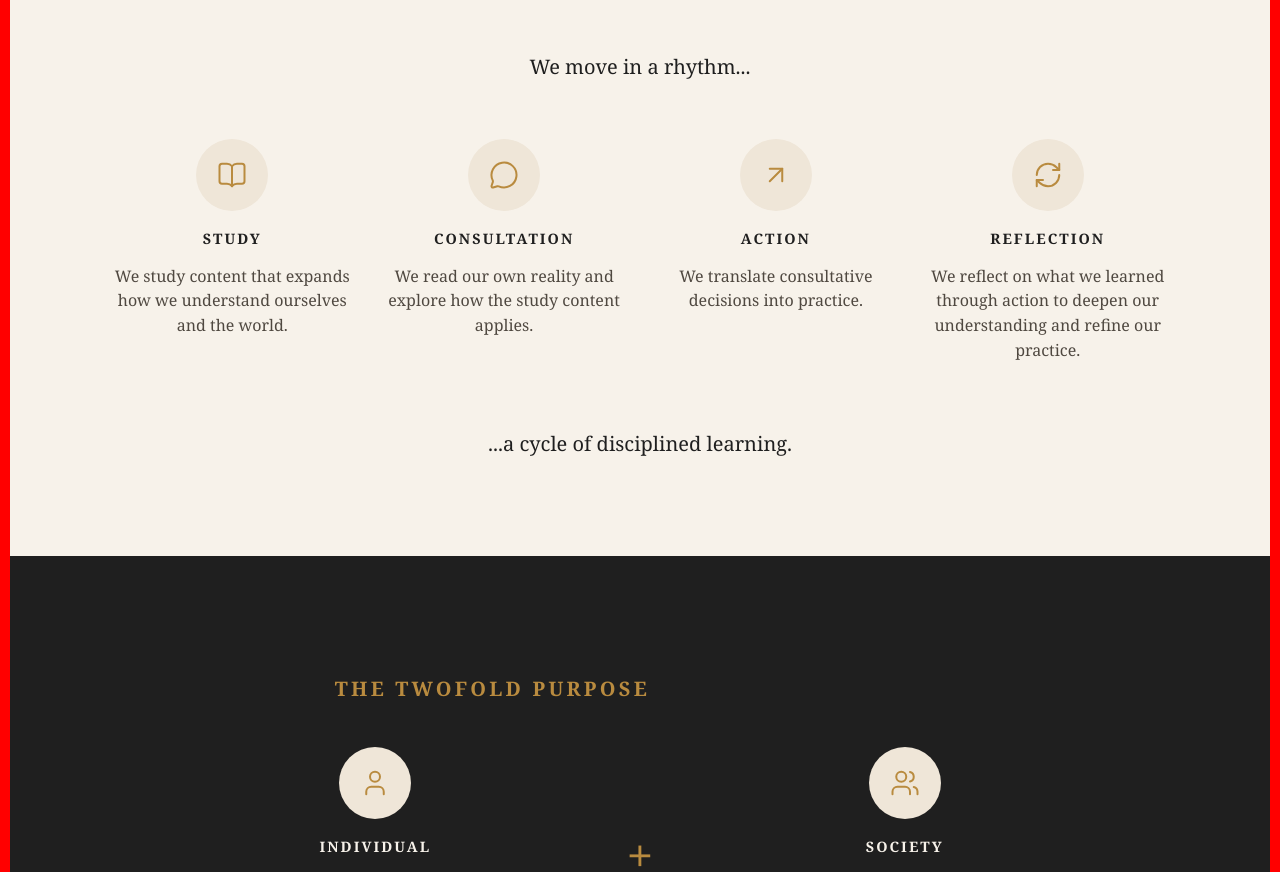
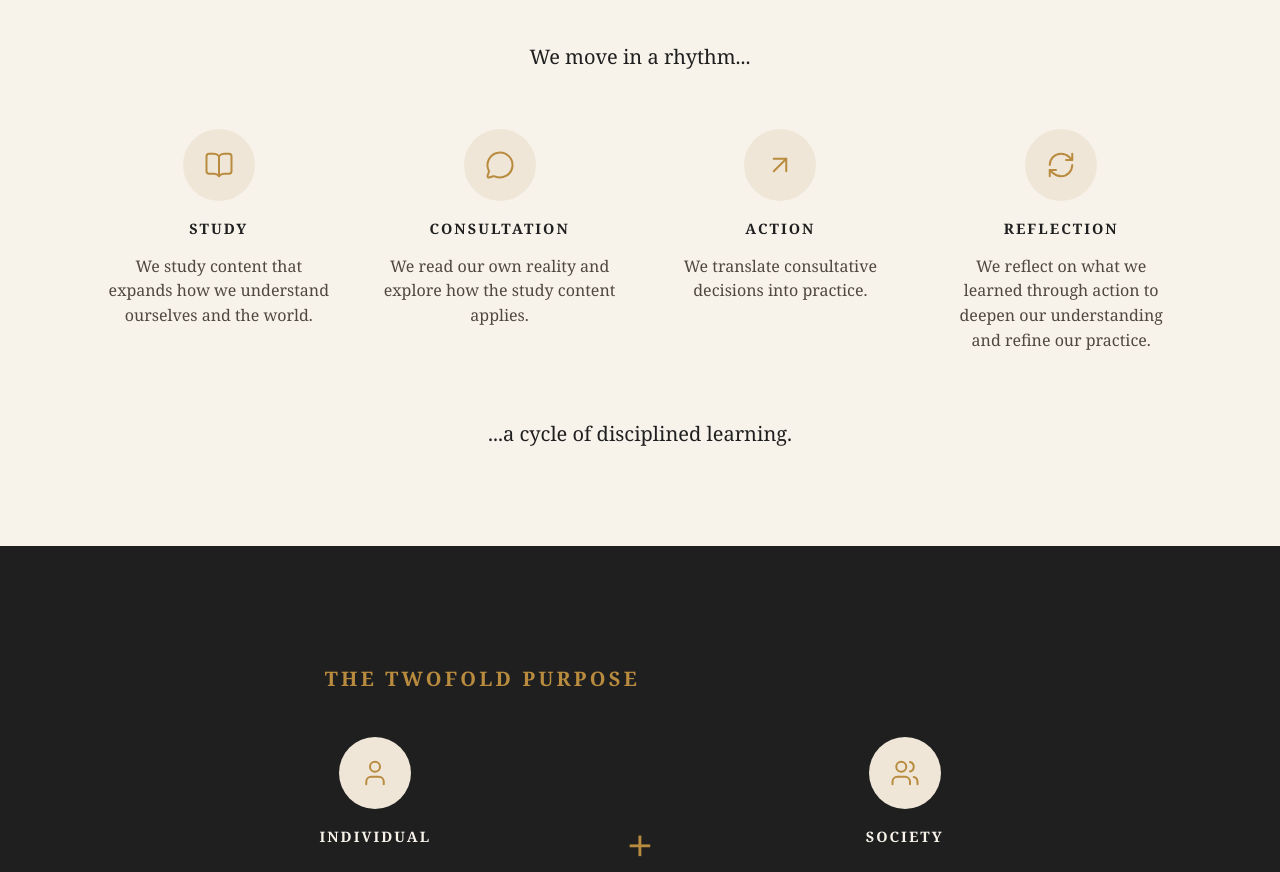
Before and after one commit to travisbirchattba/the-stage-beyond-site, a React (Vite) app: page / in a window 1280 px wide. Shown: the part 1440-2312 px from the top of the page. Built offline with nearby package versions, Linux system fonts and the light colour scheme.

Commit message:
Remove CSS test border and refine steps

```diff
--- a/src/styles.css
+++ b/src/styles.css
@@ -74,10 +74,11 @@ body {
 
 .steps {
   display: grid;
-  grid-template-columns: repeat(4, 1fr);
-  gap: 32px;
-  max-width: 1120px;
+  grid-template-columns: repeat(4, minmax(0, 1fr));
+  gap: 48px;
+  max-width: 1180px;
   margin: 0 auto;
+  align-items: start;
 }
 
 .step {
@@ -157,6 +158,3 @@ body {
     grid-template-columns: 1fr;
   }
 }
-body {
-  border: 10px solid red;
-}
```
